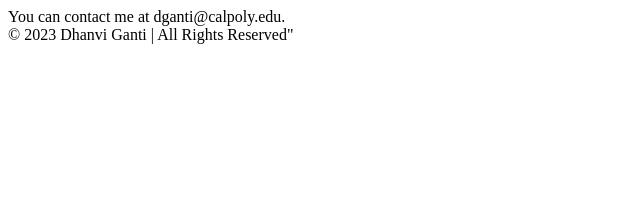
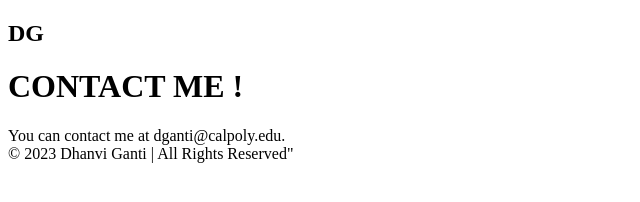
Before and after one commit to drdonv/drdonv.github.io, a plain HTML site: page contact.html in a window 1280 px wide. Shown: the whole page, without its empty margins (0-640 px from the left). Drawn offline with Linux system fonts and the light colour scheme.

Commit message:
feat: added headers in nav and main tags with classes for all html files except resume.html (that was added in previous commit)

```diff
--- a/contact.html
+++ b/contact.html
@@ -6,8 +6,11 @@
         </title>
     </head>
     <body>
-        <nav></nav>
+        <nav>
+            <h1 class="logo">DG</h1>
+        </nav>
         <main>
+            <h1 class="page-title">CONTACT ME !</h1>
             You can contact me at dganti@calpoly.edu.
         </main>
         <footer>© 2023 Dhanvi Ganti | All Rights Reserved"</footer>
```
Also changed, not shown: blog.html (+4 -1 lines), index.html (+4 -2 lines), portfolio.html (+4 -1 lines).
